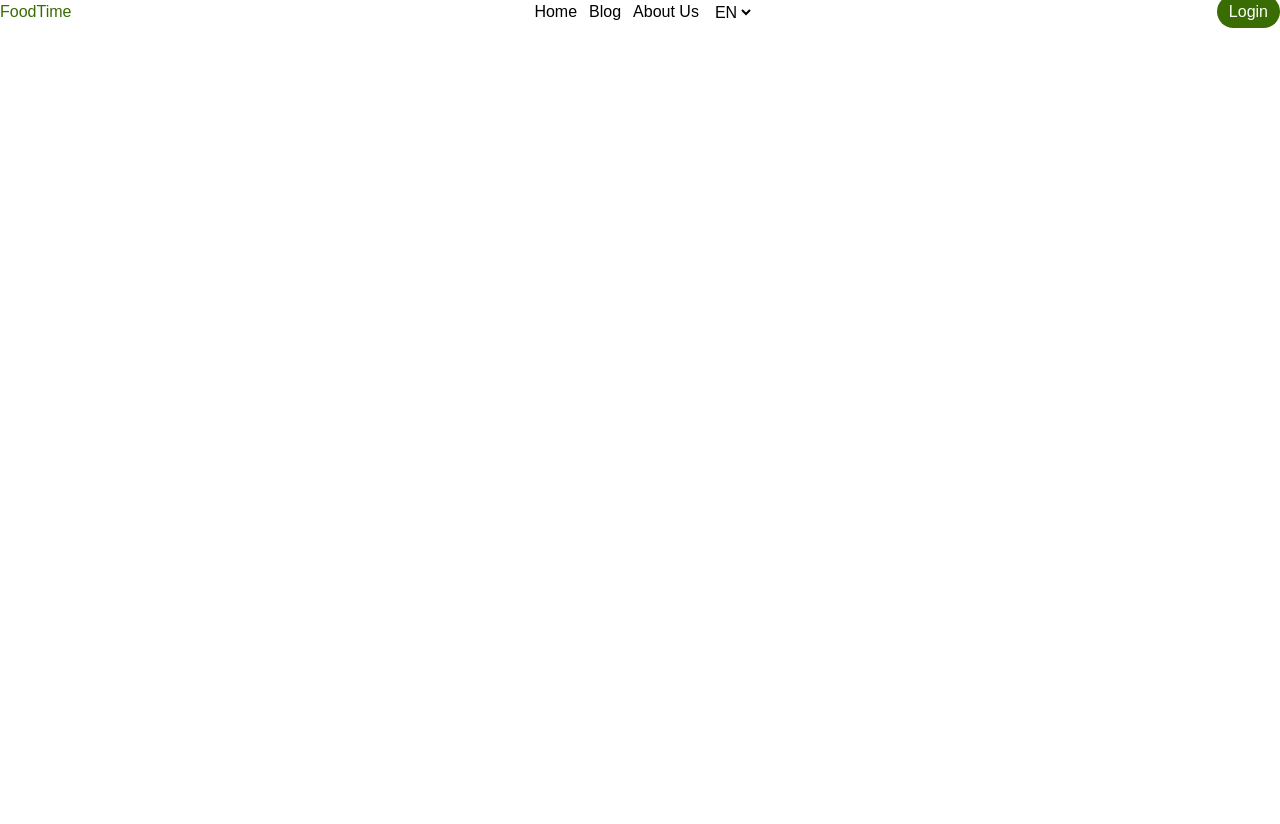
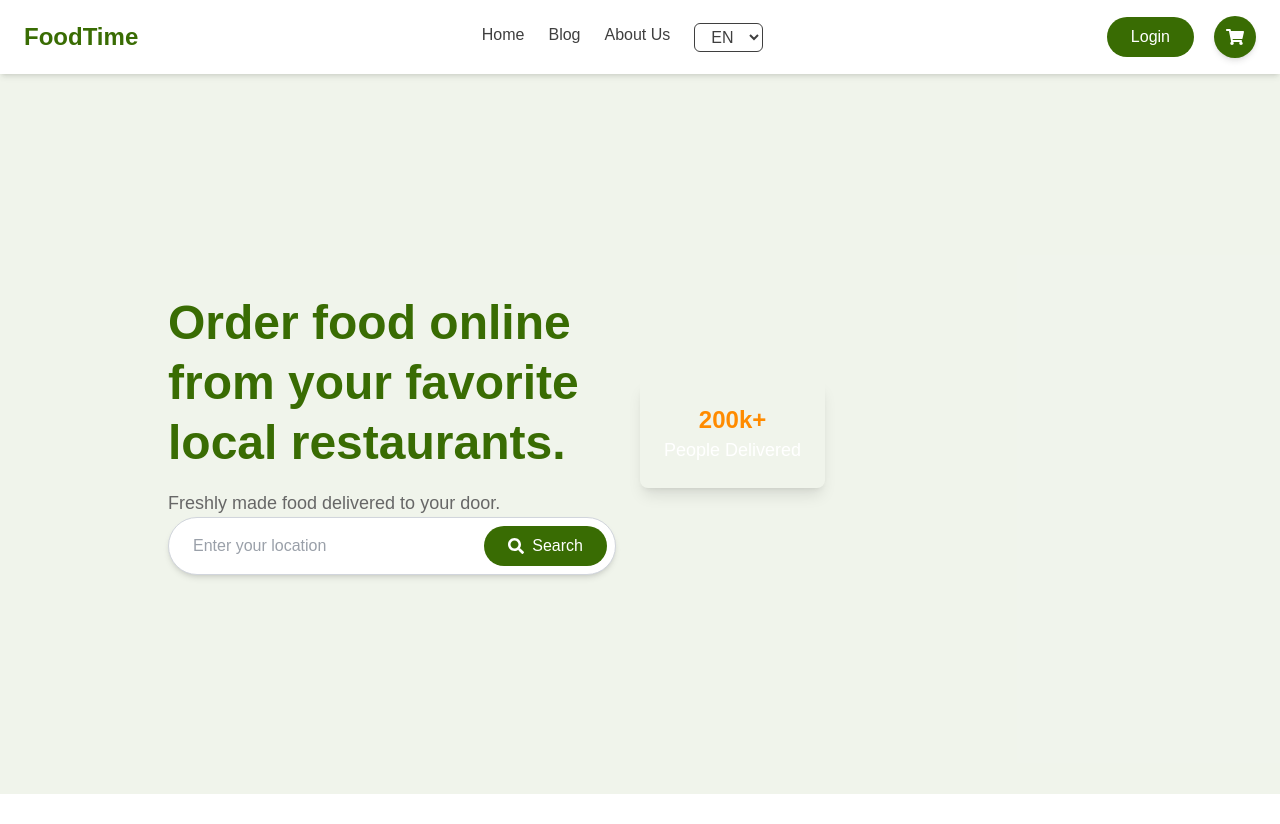
Before and after one commit to KOlivier2119/fast_serve, a Next.js app: page / in a window 1280 px wide. After the commit the page ends 800 px from the top, so only its background shows below. Built offline with nearby package versions, Linux system fonts and the light colour scheme.

Commit message:
making a linkgroup

```diff
--- a/app/layout.tsx
+++ b/app/layout.tsx
@@ -14,8 +14,8 @@ const geistMono = Geist_Mono({
 });
 
 export const metadata: Metadata = {
-  title: "Create Next App",
-  description: "Generated by create next app",
+  title: "FastTime",
+  description: "We always respect time to feast.",
 };
 
 export default function RootLayout({
--- a/app/page.tsx
+++ b/app/page.tsx
@@ -1,9 +1,10 @@
+import Hero from "@/components/Hero";
 import Image from "next/image";
 
 export default function Home() {
   return (
-    <div className="grid grid-rows-[20px_1fr_20px] items-center justify-items-center min-h-screen p-8 pb-20 gap-16 sm:p-20 font-[family-name:var(--font-geist-sans)]">
-
+    <div className="w-full">
+      <Hero />
     </div>
   );
 }
--- a/components/Badge.tsx
+++ b/components/Badge.tsx
@@ -1,12 +1,14 @@
-import React from 'react'
+import React from 'react';
 
 const Badge = () => {
   return (
-    <div className='flex flex-col p-2 bg-white bg-opacity-75'>
-      <h1 className='text-[#FF8B00]'>200k+</h1>
-      <p>People Delivered</p>
+    <div
+      className="flex flex-col items-center justify-center p-6 rounded-lg shadow-lg relative"
+    >
+      <h1 className="text-[#FF8B00] text-2xl font-extrabold">200k+</h1>
+      <p className="text-white text-lg font-medium">People Delivered</p>
     </div>
-  )
-}
+  );
+};
 
-export default Badge
+export default Badge;
--- /dev/null
+++ b/components/Hero.tsx
@@ -0,0 +1,39 @@
+import React from "react";
+import Badge from "./Badge";
+import LinkGroup from "./LinkGroup";
+
+const Hero = () => {
+  return (
+    <div
+    style={{ backgroundColor: "rgba(107, 145, 66, 0.1)" }} // True 10% opacity
+    >
+      <div
+        className="h-[90vh] w-[80vw] mx-auto flex items-center px-10"
+      >
+        {/* Left Content */}
+        <div className="w-1/2">
+          <h1 className="text-[#396C03] text-5xl font-bold leading-tight">
+            Order food online
+          </h1>
+          <h1 className="text-[#396C03] text-5xl font-bold leading-tight">
+            from your favorite
+          </h1>
+          <h1 className="text-[#396C03] text-5xl font-bold leading-tight">
+            local restaurants.
+          </h1>
+          <p className="text-[#676767] text-lg mt-4 max-w-lg">
+            Freshly made food delivered to your door.
+          </p>
+          <LinkGroup />
+        </div>
+
+        {/* Right Side - Centered Badge */}
+        <div className="flex justify-center items-center">
+          <Badge />
+        </div>
+      </div>
+    </div>
+  );
+};
+
+export default Hero;
--- a/components/LinkGroup.tsx
+++ b/components/LinkGroup.tsx
@@ -1,12 +1,22 @@
-import React from 'react'
+import React from 'react';
+import { FaSearch } from 'react-icons/fa';
 
 const LinkGroup = () => {
   return (
-    <div className='flex'>
-      <input type="text" />
-      <button>Search</button>
+    <div className="flex items-center w-full max-w-md rounded-full border border-gray-300 shadow-md p-2 bg-white">
+      {/* Input Field */}
+      <input
+        type="text"
+        className="flex-1 px-4 py-2 text-gray-700 bg-transparent outline-none rounded-full"
+        placeholder="Enter your location"
+      />
+
+      {/* Search Button */}
+      <button className="flex items-center gap-2 bg-[#396C03] text-white px-6 py-2 rounded-full transition-all duration-300 hover:bg-[#2e5202] active:scale-95">
+        <FaSearch className="text-white" /> Search
+      </button>
     </div>
-  )
-}
+  );
+};
 
-export default LinkGroup
+export default LinkGroup;
--- a/components/Navbar.tsx
+++ b/components/Navbar.tsx
@@ -1,26 +1,41 @@
-import Link from 'next/link'
-import React from 'react'
+import Link from "next/link";
+import React from "react";
+import { FaShoppingCart } from "react-icons/fa";
 
 const Navbar = () => {
   return (
-    <nav className='flex justify-between'>
-        <h1 className='text-[#396C03] font-medium'>FoodTime</h1>
-        <div className='flex gap-3'>
-            <h1>Home</h1>
-            <h1>Blog</h1>
-            <h1>About Us</h1>
-            <select name="EN" id="">
-                <option value="">EN</option>
-                <option value="">FR</option>
-                <option value="">SN</option>
-            </select>
+    <div className="flex justify-center bg-white shadow-md">
+      <nav className="flex justify-between items-center w-full max-w-7xl px-6 py-4">
+        <h1 className="text-[#396C03] font-semibold text-2xl">FoodTime</h1>
+
+        <div className="flex gap-6 text-[#3F3F3F] font-medium">
+          <Link href="/" className="hover:text-[#396C03] transition duration-300">Home</Link>
+          <Link href="/blog" className="hover:text-[#396C03] transition-colors duration-300">Blog</Link>
+          <Link href="/about" className="hover:text-[#396C03] transition-colors duration-300">About Us</Link>
+          <select name="language" className="border rounded-md px-3 py-1 focus:outline-none">
+            <option value="EN">EN</option>
+            <option value="FR">FR</option>
+            <option value="SN">SN</option>
+          </select>
         </div>
-        <div>
-            <Link href="" className='bg-[#396C03] text-white rounded-full py-2 px-3'>Login</Link>
-            <Link href=""></Link>
+
+        <div className="flex gap-5 items-center">
+          <Link
+            href="/login"
+            className="bg-[#396C03] text-white font-medium rounded-full py-2 px-6 transition duration-300 hover:bg-[#2e5202] active:scale-95"
+          >
+            Login
+          </Link>
+          <Link
+            href="/cart"
+            className="bg-[#396C03] rounded-full p-3 flex items-center justify-center transition duration-300 hover:bg-[#2e5202] active:scale-95 shadow-md"
+          >
+            <FaShoppingCart className="text-white text-lg" />
+          </Link>
         </div>
-    </nav>
-  )
-}
+      </nav>
+    </div>
+  );
+};
 
-export default Navbar
+export default Navbar;
```
